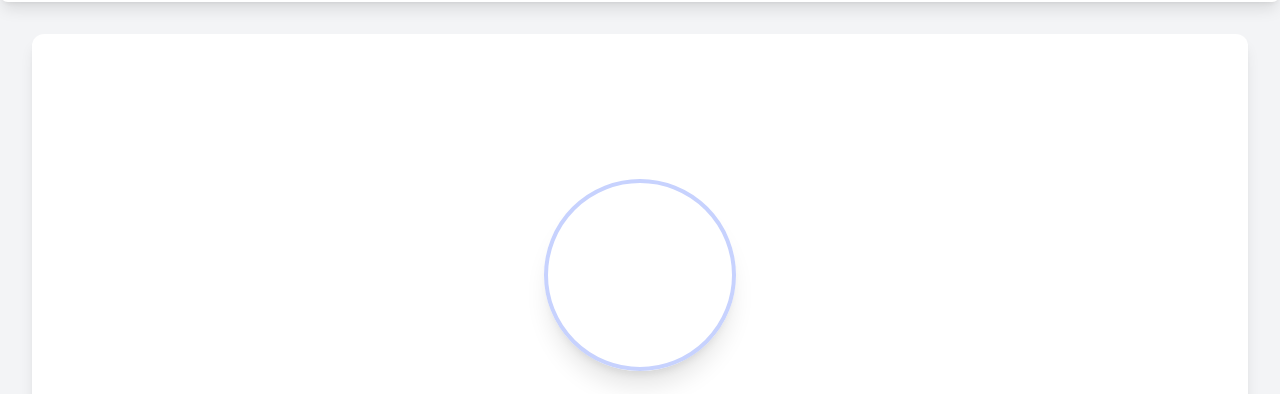
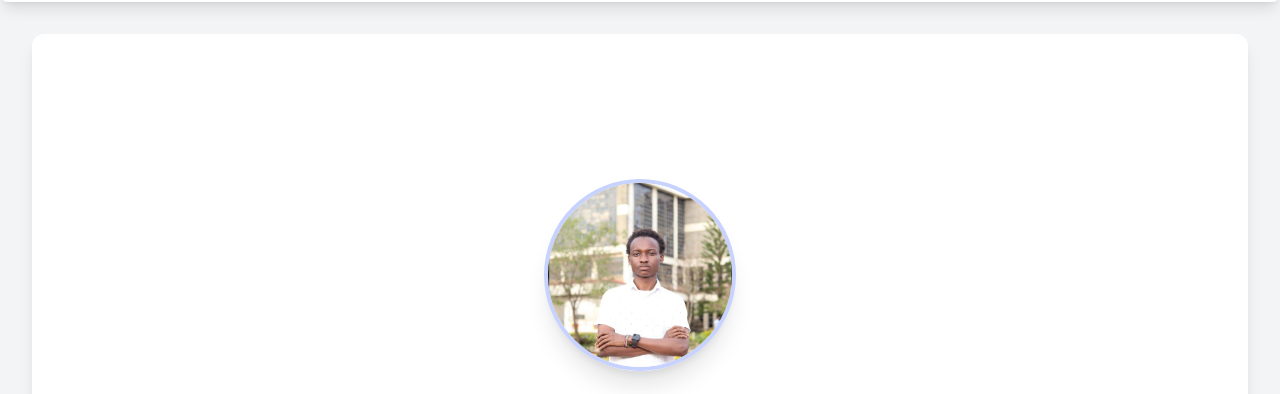
Before and after one commit to IsmailKatoya/IsmailKatoya.github.io, a plain HTML site: page index.html in a window 1280 px wide. Shown: the part 78-472 px from the top of the page. Drawn offline with nearby package versions, Linux system fonts and the light colour scheme.

Commit message:
Update index.html
add profile photo

```diff
--- a/index.html
+++ b/index.html
@@ -58,7 +58,8 @@
         <!-- Home Section -->
         <section id="home" class="min-h-screen flex flex-col justify-center items-center text-center py-16 bg-white rounded-xl shadow-lg mb-12">
             <div class="w-48 h-48 rounded-full overflow-hidden mb-8 shadow-xl border-4 border-indigo-200">
-                <!-- Photo section is now empty as requested -->
+                <!-- Profile Photo-->
+                <img src="images/profile.jpg" alt="Ismail Katoya Ali's Photo" class="w-full h-full object-cover">
             </div>
             <h1 class="text-5xl font-extrabold text-gray-900 mb-4 tracking-tight">
                 Hello, I'm <span class="text-indigo-600">Ismail Katoya Ali</span>
```
